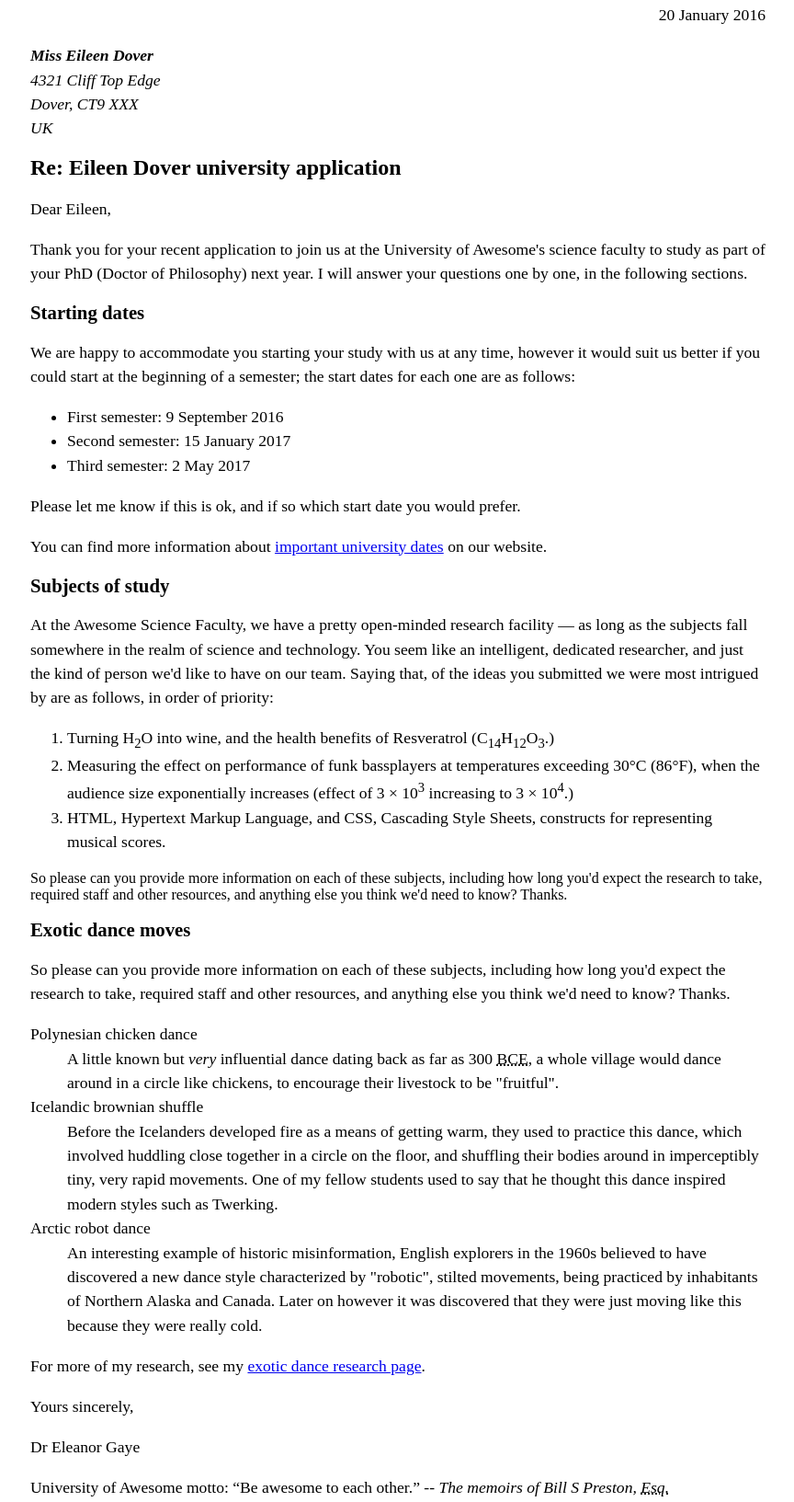
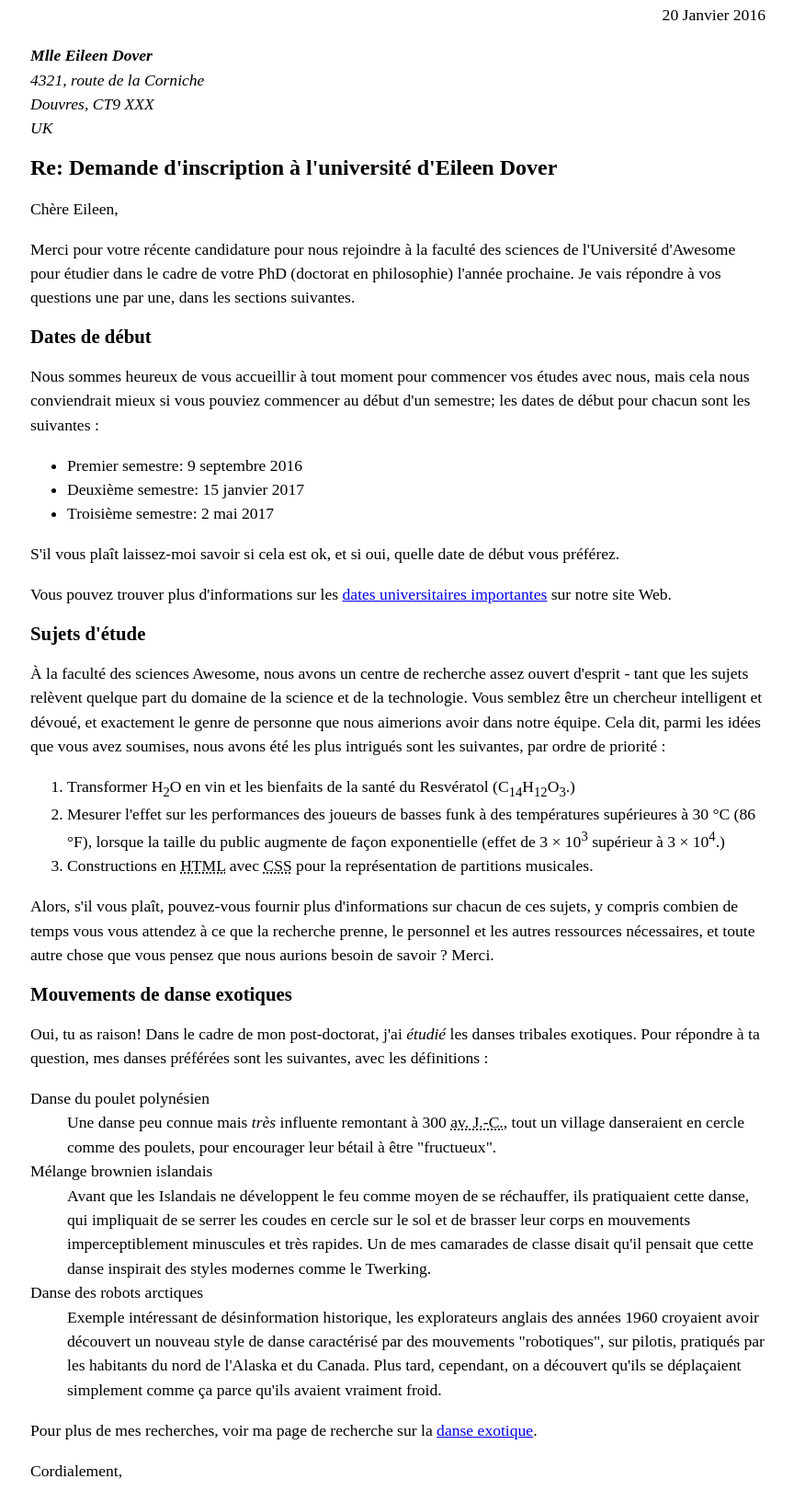
Before and after one commit to FANO-OFFICIAL/Baliser-une-lettre, a plain HTML site: page index.html in a window 1280 px wide. Shown: the part 199-1832 px from the top of the page at 92% size, without its empty margins (207-1071 px from the left). Drawn offline with Linux system fonts and the light colour scheme.

Commit message:
Update index.html

```diff
--- a/index.html
+++ b/index.html
@@ -1,91 +1,90 @@
 <!DOCTYPE html>
-<html lang="en-US">
+<html lang="fr">
   <head>
 	<meta charset="utf-8">
-    <meta name="author" content="Dr. Eleanor Gaye">
-	<title>Awesome science application correspondance</title>
+    	<meta name="author" content="Dr. Eleanor Gaye">
+	<title>Correspondance d'application scientifique impressionnante</title>
 	<link rel="stylesheet" href="css.css">
   </head>
   <body>
 	<address class="sender-column">
 		<strong>Dr. Eleanor Gaye</strong><br>
-		Awesome Science faculty<br>
-		University of Awesome<br>
+		Faculté des sciences géniale<br>
+		Université d'Awesome<br>
 		Bobtown, CA 99999,<br>
 		USA<br>
 		<strong>Tel</strong>: 123-456-7890<br>
 		<strong>Email</strong>: no_reply@example.com
 	</address>
 
-	<p class="sender-column"><time datetime="2016-01-20">20 January 2016</time></p>
+	<p class="sender-column"><time datetime="2016-01-20">20 Janvier 2016</time></p>
 
 	<address>
-		<strong>Miss Eileen Dover</strong><br>
-		4321 Cliff Top Edge<br>
-		Dover, CT9 XXX<br>
+		<strong>Mlle Eileen Dover</strong><br>
+		4321, route de la Corniche<br>
+		Douvres, CT9 XXX<br>
 		UK
 	</address>
 
-	<h1>Re: Eileen Dover university application</h1>
+	<h1>Re: Demande d'inscription à l'université d'Eileen Dover</h1>
 
-	<p>Dear Eileen,</p>
+	<p>Chère Eileen,</p>
 
-    <p>Thank you for your recent application to join us at the University of Awesome's science faculty to study as part of your <abbr>PhD</abbr> (Doctor of Philosophy) next year. I will answer your questions one by one, in the following sections.</p>
+    	<p>Merci pour votre récente candidature pour nous rejoindre à la faculté des sciences de l'Université d'Awesome pour étudier dans le cadre de votre <abbr>PhD</abbr> (doctorat en philosophie) l'année prochaine. Je vais répondre à vos questions une par une, dans les sections suivantes.</p>
 
-	<h2>Starting dates</h2>
+	<h2>Dates de début</h2>
 
-	<p>We are happy to accommodate you starting your study with us at any time, however it would suit us better if you could start at the beginning of a semester; the start dates for each one are as follows:</p>
+	<p>Nous sommes heureux de vous accueillir à tout moment pour commencer vos études avec nous, mais cela nous conviendrait mieux si vous pouviez commencer au début d'un semestre; les dates de début pour chacun sont les suivantes :</p>
 
 	<ul>
-      <li>First semester: <time datetime="2016-09-09">9 September 2016</time></li>
-      <li>Second semester: <time datetime="2017-01-15">15 January 2017</time></li>
-      <li>Third semester: <time datetime="2017-05-02">2 May 2017</time></li>
-    </ul>
+      		<li>Premier semestre: <time datetime="2016-09-09">9 septembre 2016</time></li>
+      		<li>Deuxième semestre: <time datetime="2017-01-15">15 janvier 2017</time></li>
+      		<li>Troisième semestre: <time datetime="2017-05-02">2 mai 2017</time></li>
+    	</ul>
 
-	<p>Please let me know if this is ok, and if so which start date you would prefer.</p>
+	<p>S'il vous plaît laissez-moi savoir si cela est ok, et si oui, quelle date de début vous préférez.</p>
 
-    <p>You can find more information about <a href="http://www.example.com" title="table of awesome university important dates">important university dates</a> on our website.</p>
+        <p>Vous pouvez trouver plus d'informations sur les <a href="http://www.example.com" title="tableau des dates importantes de l'université géniale">dates universitaires importantes</a> sur notre site Web.</p>
+
+	<h2>Sujets d'étude</h2>
+
+	<p>À la faculté des sciences Awesome, nous avons un centre de recherche assez ouvert d'esprit - tant que les sujets relèvent quelque part du domaine de la science et de la technologie. Vous semblez être un chercheur intelligent et dévoué, et exactement le genre de personne que nous aimerions avoir dans notre équipe. Cela dit, parmi les idées que vous avez soumises, nous avons été les plus intrigués sont les suivantes, par ordre de priorité :</p>
+
+	<ol>
+      		<li>Transformer H<sub>2</sub>O en vin et les bienfaits de la santé du Resvératol (C<sub>14</sub>H<sub>12</sub>O<sub>3</sub>.)</li>
+      		<li>Mesurer l'effet sur les performances des joueurs de basses funk à des températures supérieures à 30 °C (86 °F), lorsque la taille du public augmente de façon exponentielle (effet de 3 × 10<sup>3</sup> supérieur à 3 × 10<sup>4</sup>.)</li>
+      		<li>Constructions en <abbr title="Hypertext Markup Language">HTML</abbr> avec <abbr title="Cascading Style Sheets">CSS</abbr> pour la représentation de partitions musicales.</li>
+    	</ol>
+
+	<p>Alors, s'il vous plaît, pouvez-vous fournir plus d'informations sur chacun de ces sujets, y compris combien de temps vous vous attendez à ce que la recherche prenne, le personnel et les autres ressources nécessaires, et toute autre chose que vous pensez que nous aurions besoin de savoir ? Merci.</p>
 
 
-	<h2>Subjects of study</h2>
+	<h2>Mouvements de danse exotiques</h2>
 
-	<p>At the Awesome Science Faculty, we have a pretty open-minded research facility — as long as the subjects fall somewhere in the realm of science and technology. You seem like an intelligent, dedicated researcher, and just the kind of person we'd like to have on our team. Saying that, of the ideas you submitted we were most intrigued by are as follows, in order of priority:</p>
-
-	<ol>
-      <li>Turning H<sub>2</sub>O into wine, and the health benefits of Resveratrol (C<sub>14</sub>H<sub>12</sub>O<sub>3</sub>.)</li>
-      <li>Measuring the effect on performance of funk bassplayers at temperatures exceeding 30°C (86°F), when the audience size exponentially increases (effect of 3 × 10<sup>3</sup> increasing to 3 × 10<sup>4</sup>.)</li>
-      <li><abbr>HTML</abbr>, Hypertext Markup Language, and <abbr>CSS</abbr>, Cascading Style Sheets, constructs for representing musical scores.</li>
-    </ol>
-
-	So please can you provide more information on each of these subjects, including how long you'd expect the research to take, required staff and other resources, and anything else you think we'd need to know? Thanks.
-
-
-	<h2>Exotic dance moves</h2>
-
-	<p>So please can you provide more information on each of these subjects, including how long you'd expect the research to take, required staff and other resources, and anything else you think we'd need to know? Thanks.</p>
+	<p>Oui, tu as raison! Dans le cadre de mon post-doctorat, j'ai <em>étudié</em> les danses tribales exotiques. Pour répondre à ta question, mes danses préférées sont les suivantes, avec les définitions :</p>
 
 	<dl>
-		<dt>Polynesian chicken dance</dt>
+		<dt>Danse du poulet polynésien</dt>
 		<dd>
-			A little known but <em>very</em> influential dance dating back as far as 300 <abbr title="Before Common Era">BCE</abbr>, a whole village would dance around in a circle like chickens, to encourage their livestock to be "fruitful".
+			Une danse peu connue mais <em>très</em> influente remontant à 300 <abbr title="Avant Jésus-Christ">av. J.-C.</abbr>, tout un village
+			danseraient en cercle comme des poulets, pour encourager leur bétail à être "fructueux".
 		</dd>
-		<dt>Icelandic brownian shuffle</dt>
+		<dt>Mélange brownien islandais</dt>
 		<dd>
-			Before the Icelanders developed fire as a means of getting warm, they used to practice this dance, which involved huddling close together in a circle on the floor, and shuffling their bodies around in imperceptibly tiny, very rapid movements. One of my fellow students used to say that he thought this dance inspired modern styles such as Twerking.
+			Avant que les Islandais ne développent le feu comme moyen de se réchauffer, ils pratiquaient cette danse, qui impliquait de se serrer les coudes en cercle sur le sol et de brasser leur corps en mouvements imperceptiblement minuscules et très rapides. Un de mes camarades de classe disait qu'il pensait que cette danse inspirait des styles modernes comme le Twerking.
 		</dd>
-		<dt>Arctic robot dance</dt>
+		<dt>Danse des robots arctiques</dt>
 		<dd>
-			An interesting example of historic misinformation, English explorers in the 1960s believed to have discovered a new dance style characterized by "robotic", stilted movements, being practiced by inhabitants of Northern Alaska and Canada. Later on however it was discovered that they were just moving like this because they were really cold.
+			Exemple intéressant de désinformation historique, les explorateurs anglais des années 1960 croyaient avoir découvert un nouveau style de danse caractérisé par des mouvements "robotiques", sur pilotis, pratiqués par les habitants du nord de l'Alaska et du Canada. Plus tard, cependant, on a découvert qu'ils se déplaçaient simplement comme ça parce qu'ils avaient vraiment froid.
 		</dd>
 	</dl>
 
-	<p>For more of my research, see my <a href="http://www.example.com" aria-label="Dr Gaye's exotic dance research">exotic dance research page</a>.</p>
+	<p>Pour plus de mes recherches, voir ma page de recherche sur la <a href="http://www.example.com" aria-label="Dr Gaye's exotic dance research">danse exotique</a>.</p>
+    	<p>Cordialement,</p>
 
-    <p>Yours sincerely,</p>
-
-    <p>Dr Eleanor Gaye</p>
+    	<p>Dr Eleanor Gaye</p>
 
 
-    <p>University of Awesome motto: <q>Be awesome to each other.</q> -- <cite>The memoirs of Bill S Preston, <abbr title="Esquire">Esq.</abbr></cite></p>
+    	<p>Devise de l'Université de Awesome: <q>Soyez géniaux les uns envers les autres.</q> -- <cite>The memoirs of Bill S Preston, <abbr title="Esquire">Esq.</abbr></cite></p>
   </body>
 </html>
```
